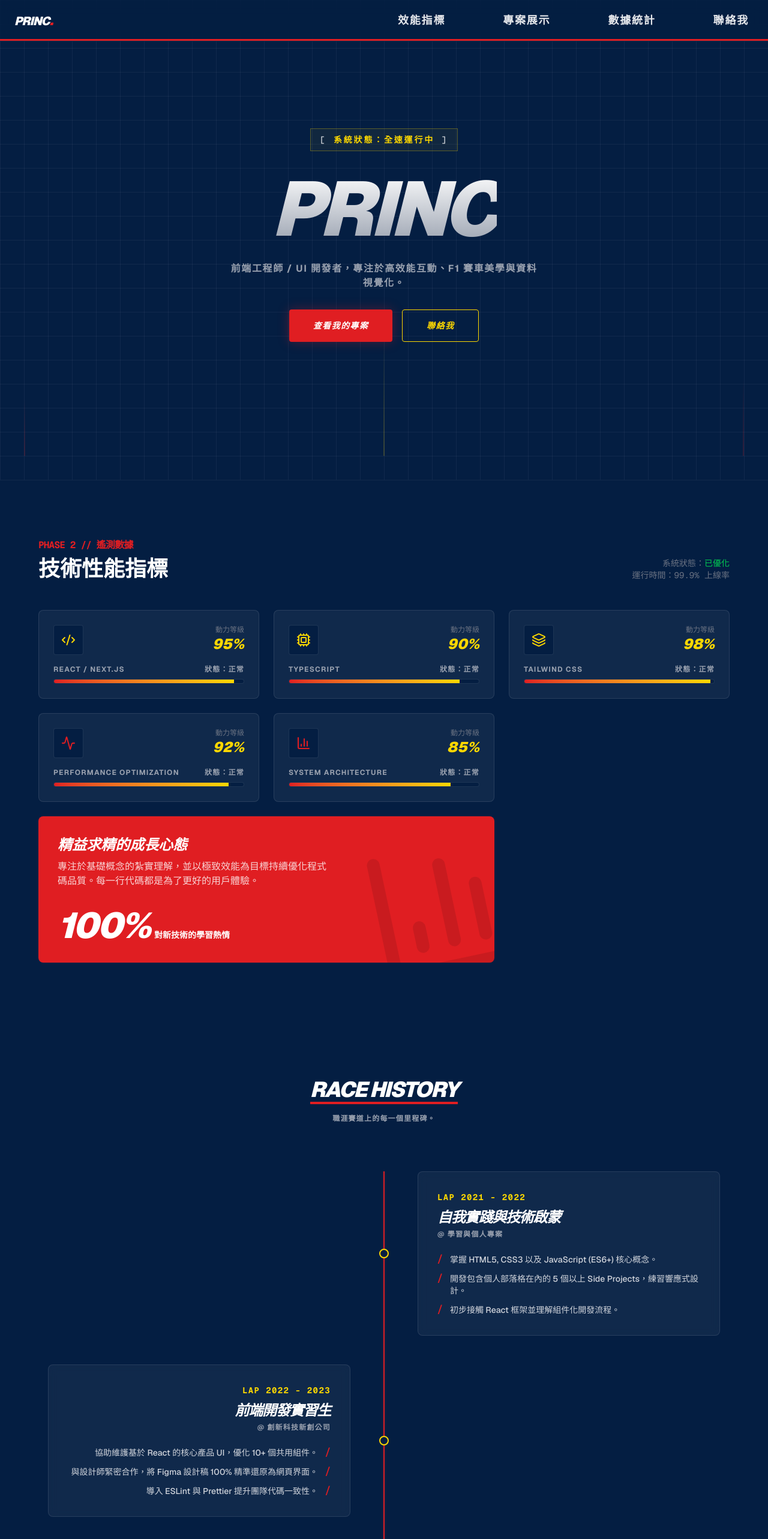
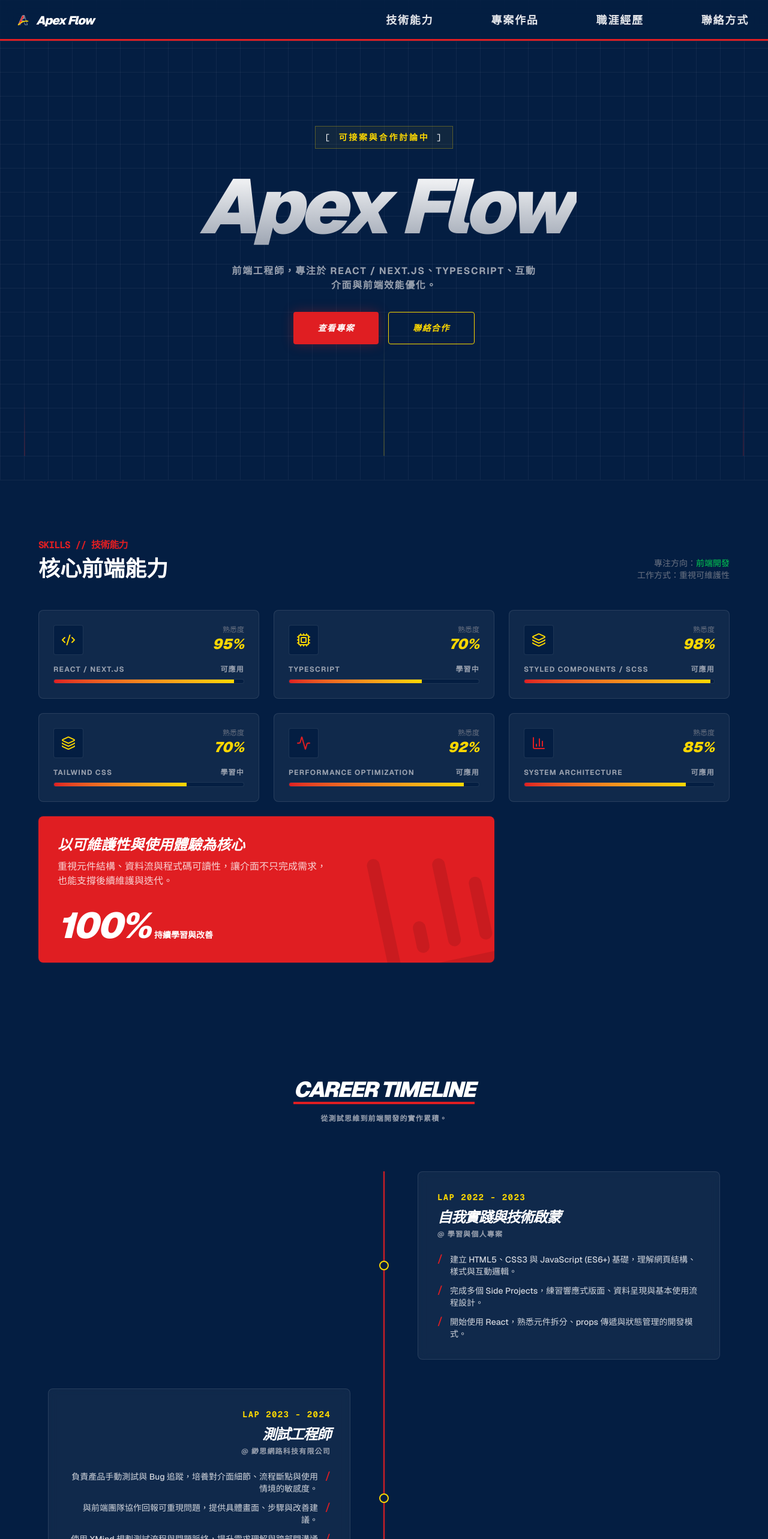
Before and after one commit to Harry-0824/red-bull-portfolio, a Next.js app: page / in a window 1280 px wide. Shown: the top 2566 px of the page at 60% size. Built offline with nearby package versions, Linux system fonts and the light colour scheme.

Commit message:
修改整體文字內容 建立品牌logo

```diff
--- a/src/app/layout.tsx
+++ b/src/app/layout.tsx
@@ -13,8 +13,9 @@ const geistMono = Geist_Mono({
 });
 
 export const metadata: Metadata = {
-  title: "PRINC | 前端工程師 - 追求極致效能的網頁開發者",
-  description: "專注於打造如 F1 賽車般精確且高效的網頁介面。致力於學習與應用 React, Next.js 最新技術。",
+  title: "Apex Flow | 前端工程師作品集",
+  description:
+    "前端工程師作品集，聚焦 React、Next.js、TypeScript、互動介面、效能優化與全端資料整合。",
 };
 
 export default function RootLayout({
--- a/src/app/page.tsx
+++ b/src/app/page.tsx
@@ -21,8 +21,8 @@ export default function Home() {
       <footer className="py-12 border-t border-white/5 text-center text-xs font-mono text-gray-600">
         <div className="max-w-7xl mx-auto px-6 flex flex-col items-center gap-2">
           <div>
-            &copy; {new Date().getFullYear()} PRINC{" "}
-            <span className="text-rbr-red">/ /</span> 專為速度而生
+            &copy; {new Date().getFullYear()} Apex Flow{" "}
+            <span className="text-rbr-red">/ /</span> 前端作品集 / 持續優化中
           </div>
           <div className="flex gap-4 mt-2">
             <a
--- a/src/components/ContactSection.tsx
+++ b/src/components/ContactSection.tsx
@@ -7,10 +7,10 @@ export default function ContactSection() {
       className="py-24 px-4 bg-rbr-navy border-t border-white/5 flex flex-col items-center justify-center"
     >
       <h2 className="text-3xl md:text-5xl font-black text-white mb-6 tracking-tight">
-        聯絡我
+        聯絡合作
       </h2>
       <p className="text-gray-400 max-w-xl text-center mb-8">
-        歡迎合作、交流或討論新想法！請透過下方方式聯繫。
+        若你正在尋找前端工程師、需要作品討論或想交流技術實作，歡迎透過 Email 或 GitHub 聯繫。
       </p>
       {/* 聯絡資訊區塊 */}
       <div className="w-full max-w-md bg-white/5 rounded-lg border border-white/10 flex flex-col items-center justify-center py-8 gap-4">
--- a/src/components/Hero.tsx
+++ b/src/components/Hero.tsx
@@ -12,19 +12,19 @@ const Hero = () => {
         <div className="mb-8 font-mono text-sm tracking-[0.2em] border border-rbr-yellow/30 px-4 py-2 bg-rbr-yellow/5">
           [{" "}
           <span className="text-rbr-yellow font-bold">
-            系統狀態：全速運行中
+            可接案與合作討論中
           </span>{" "}
           ]
         </div>
 
         {/* 主標題 */}
-        <h1 className="text-5xl sm:text-7xl md:text-9xl font-black italic tracking-tighter mb-6 bg-gradient-to-b from-white to-gray-400 bg-clip-text text-transparent">
-          PRINC
+        <h1 className="text-5xl sm:text-7xl md:text-9xl font-black italic tracking-tighter mb-6 px-3 pb-2 leading-none bg-gradient-to-b from-white to-gray-400 bg-clip-text text-transparent">
+          Apex Flow
         </h1>
 
         {/* 標語 */}
         <p className="text-gray-400 font-bold uppercase tracking-widest text-sm md:text-base max-w-lg mb-8">
-          前端工程師 / UI 開發者，專注於高效能互動、F1 賽車美學與資料視覺化。
+          前端工程師，專注於 React / Next.js、TypeScript、互動介面與前端效能優化。
         </p>
 
         {/* CTA 區塊 */}
@@ -32,17 +32,17 @@ const Hero = () => {
           <a
             href="#projects"
             className="shimmer-effect px-10 py-4 bg-rbr-red text-white font-black italic tracking-widest uppercase text-sm rounded-sm shadow-[0_0_20px_rgba(224,30,34,0.3)] transition-all hover:scale-105 active:scale-95 flex items-center justify-center"
-            aria-label="查看我的專案"
+            aria-label="查看專案"
           >
-            查看我的專案
+            查看專案
           </a>
 
           <a
             href="#contact"
             className="px-10 py-4 border border-rbr-yellow text-rbr-yellow font-black italic tracking-widest uppercase text-sm rounded-sm bg-transparent hover:bg-rbr-yellow/10 transition-all flex items-center justify-center"
-            aria-label="聯絡我"
+            aria-label="聯絡合作"
           >
-            聯絡我
+            聯絡合作
           </a>
         </div>
       </div>
--- a/src/components/Navbar.tsx
+++ b/src/components/Navbar.tsx
@@ -3,16 +3,17 @@
 import { useState } from "react";
 import { motion, AnimatePresence } from "framer-motion";
 import Link from "next/link";
+import Image from "next/image";
 import { Menu, X } from "lucide-react";
 
 const Navbar = () => {
   const [isMenuOpen, setIsMenuOpen] = useState(false);
 
   const navLinks = [
-    { name: "效能指標", id: "performance" },
-    { name: "專案展示", id: "projects" },
-    { name: "數據統計", id: "stats" },
-    { name: "聯絡我", id: "contact" },
+    { name: "技術能力", id: "performance" },
+    { name: "專案作品", id: "projects" },
+    { name: "職涯經歷", id: "stats" },
+    { name: "聯絡方式", id: "contact" },
   ];
 
   return (
@@ -20,9 +21,17 @@ const Navbar = () => {
       <div className="max-w-7xl mx-auto px-6 py-4 flex justify-between items-center">
         <Link
           href="/"
-          className="text-xl font-black italic tracking-tighter text-white"
+          className="text-xl font-black italic tracking-tighter text-white flex items-center gap-2"
         >
-          PRINC<span className="text-rbr-red text-2xl">.</span>
+          <Image
+            src="/brand/apex-flow-logo.svg"
+            alt=""
+            width={28}
+            height={28}
+            className="h-7 w-7"
+            priority
+          />
+          <span>Apex Flow</span>
         </Link>
 
         {/* Desktop Menu */}
--- a/src/components/PerformanceDashboard.tsx
+++ b/src/components/PerformanceDashboard.tsx
@@ -9,10 +9,21 @@ const skills = [
     level: 95,
     icon: <Code2 className="text-rbr-yellow" />,
   },
-  { name: "TypeScript", level: 90, icon: <Cpu className="text-rbr-yellow" /> },
+  {
+    name: "TypeScript",
+    level: 70,
+    status: "學習中",
+    icon: <Cpu className="text-rbr-yellow" />,
+  },
+  {
+    name: "Styled Components / SCSS",
+    level: 98,
+    icon: <Layers className="text-rbr-yellow" />,
+  },
   {
     name: "Tailwind CSS",
-    level: 98,
+    level: 70,
+    status: "學習中",
     icon: <Layers className="text-rbr-yellow" />,
   },
   {
@@ -34,17 +45,17 @@ export default function PerformanceDashboard() {
       className="py-24 px-4 bg-rbr-navy border-t border-white/5"
     >
       <div className="max-w-6xl mx-auto">
-        <div className="flex flex-col md:flex-row justify-between items-end mb-12 gap-6">
+        <div className="flex flex-col md:flex-row justify-between items-start md:items-end mb-12 gap-6">
           <div>
             <span className="text-rbr-red font-mono font-bold tracking-tighter">
-              PHASE 2 // 遙測數據
+              SKILLS // 技術能力
             </span>
-            <h2 className="text-4xl font-black mt-2">技術性能指標</h2>
+            <h2 className="text-4xl font-black mt-2">核心前端能力</h2>
           </div>
-          <div className="text-right font-mono text-sm text-gray-500">
-            系統狀態：<span className="text-green-500">已優化</span>
+          <div className="text-left md:text-right font-mono text-sm text-gray-500">
+            專注方向：<span className="text-green-500">前端開發</span>
             <br />
-            運行時間：99.9% 上線率
+            工作方式：重視可維護性
           </div>
         </div>
 
@@ -63,9 +74,7 @@ export default function PerformanceDashboard() {
                   {skill.icon}
                 </div>
                 <div className="text-right">
-                  <div className="text-xs font-mono text-gray-500">
-                    動力等級
-                  </div>
+                  <div className="text-xs font-mono text-gray-500">熟悉度</div>
                   <div className="text-2xl font-black text-rbr-yellow italic">
                     {skill.level}%
                   </div>
@@ -74,7 +83,7 @@ export default function PerformanceDashboard() {
 
               <div className="mb-2 flex justify-between items-center text-xs font-bold uppercase tracking-widest text-gray-400">
                 <span>{skill.name}</span>
-                <span>狀態：正常</span>
+                <span>{skill.status ?? "可應用"}</span>
               </div>
 
               <div className="h-2 bg-rbr-navy border border-white/10 rounded-full overflow-hidden">
@@ -98,10 +107,10 @@ export default function PerformanceDashboard() {
           >
             <div className="relative z-10 text-white">
               <h3 className="text-2xl font-black mb-2 uppercase italic">
-                精益求精的成長心態
+                以可維護性與使用體驗為核心
               </h3>
               <p className="text-white/80 max-w-md font-medium">
-                專注於基礎概念的紮實理解，並以極致效能為目標持續優化程式碼品質。每一行代碼都是為了更好的用戶體驗。
+                重視元件結構、資料流與程式碼可讀性，讓介面不只完成需求，也能支撐後續維護與迭代。
               </p>
             </div>
             <div className="mt-8 flex items-baseline gap-2 relative z-10 text-white">
@@ -109,7 +118,7 @@ export default function PerformanceDashboard() {
                 100%
               </span>
               <span className="text-sm font-bold uppercase">
-                對新技術的學習熱情
+                持續學習與改善
               </span>
             </div>
 
--- a/src/components/ProjectGallery.tsx
+++ b/src/components/ProjectGallery.tsx
@@ -21,10 +21,10 @@ export default function ProjectGallery() {
       <div className="max-w-6xl mx-auto">
         <div className="mb-16">
           <h2 className="text-4xl font-black italic tracking-tighter mb-4 inline-block border-b-4 border-rbr-red text-white">
-            大獎賽專案集
+            精選專案作品
           </h2>
           <p className="text-gray-400 mt-4 max-w-xl font-bold uppercase tracking-widest text-xs">
-            由空氣動力學效率驅動的精確工程應用程式精選。
+            以 React / Next.js 前端實作為主，整理需求拆解、介面互動與資料串接的實作案例。
           </p>
         </div>
 
--- a/src/components/RaceHistory.tsx
+++ b/src/components/RaceHistory.tsx
@@ -5,62 +5,67 @@ import { useRef } from "react";
 
 const milestones = [
   {
-    lap: "LAP 2021 - 2022",
+    lap: "LAP 2022 - 2023",
     role: "自我實踐與技術啟蒙",
     company: "學習與個人專案",
     achievements: [
-      "掌握 HTML5, CSS3 以及 JavaScript (ES6+) 核心概念。",
-      "開發包含個人部落格在內的 5 個以上 Side Projects，練習響應式設計。",
-      "初步接觸 React 框架並理解組件化開發流程。"
+      "建立 HTML5、CSS3 與 JavaScript (ES6+) 基礎，理解網頁結構、樣式與互動邏輯。",
+      "完成多個 Side Projects，練習響應式版面、資料呈現與基本使用流程設計。",
+      "開始使用 React，熟悉元件拆分、props 傳遞與狀態管理的開發模式。",
     ],
-    alignment: "right"
+    alignment: "right",
   },
   {
-    lap: "LAP 2022 - 2023",
-    role: "前端開發實習生",
-    company: "創新科技新創公司",
+    lap: "LAP 2023 - 2024",
+    role: "測試工程師",
+    company: "緲思網路科技有限公司",
     achievements: [
-      "協助維護基於 React 的核心產品 UI，優化 10+ 個共用組件。",
-      "與設計師緊密合作，將 Figma 設計稿 100% 精準還原為網頁界面。",
-      "導入 ESLint 與 Prettier 提升團隊代碼一致性。"
+      "負責產品手動測試與 Bug 追蹤，培養對介面細節、流程斷點與使用情境的敏感度。",
+      "與前端團隊協作回報可重現問題，提供具體畫面、步驟與改善建議。",
+      "使用 XMind 規劃測試流程與問題脈絡，提升需求理解與跨部門溝通效率。",
+      "持續進修 HTML、CSS、JavaScript 與 React，將測試視角轉化為前端開發判斷。",
     ],
-    alignment: "left"
+    alignment: "left",
   },
   {
-    lap: "LAP 2023 - PRESENT",
+    lap: "LAP 2025 - PRESENT",
     role: "前端工程師",
-    company: "數位轉型顧問公司",
+    company: "伊利諾芝加哥教育股份公司",
     achievements: [
-      "主導中型電商專案的 Next.js 遷移，大幅提升 SEO 指標與 FCP 速度。",
-      "負責內部 UI 庫的開發與維護，專注於高效能動畫與無障礙設計。",
-      "積極參與 Code Review，協助提升專案整體的代碼品質與穩定性。"
+      "參與官方網站建置與優化，改善 SEO 表現、LCP 載入速度與主要頁面可讀性。",
+      "開發並維護內部 UI 元件，兼顧互動效果、可重用性與無障礙細節。",
+      "整理前端開發流程與維護規範，協助提升專案穩定性與後續交接效率。",
     ],
-    alignment: "right"
-  }
+    alignment: "right",
+  },
 ];
 
 const RaceHistory = () => {
   const containerRef = useRef<HTMLDivElement>(null);
   const { scrollYProgress } = useScroll({
     target: containerRef,
-    offset: ["start end", "end end"]
+    offset: ["start end", "end end"],
   });
 
   const pathLength = useSpring(scrollYProgress, {
     stiffness: 100,
     damping: 30,
-    restDelta: 0.001
+    restDelta: 0.001,
   });
 
   return (
-    <section id="stats" ref={containerRef} className="py-24 bg-rbr-navy relative overflow-hidden">
+    <section
+      id="stats"
+      ref={containerRef}
+      className="py-24 bg-rbr-navy relative overflow-hidden"
+    >
       <div className="max-w-6xl mx-auto px-4">
         <div className="mb-20 text-center">
           <h2 className="text-4xl font-black italic tracking-tighter inline-block border-b-4 border-rbr-red text-white uppercase">
-            Race History
+            Career Timeline
           </h2>
           <p className="text-gray-400 mt-4 font-bold uppercase tracking-widest text-xs">
-            職涯賽道上的每一個里程碑。
+            從測試思維到前端開發的實作累積。
           </p>
         </div>
 
@@ -75,14 +80,22 @@ const RaceHistory = () => {
 
           <div className="space-y-12">
             {milestones.map((milestone, index) => (
-              <div key={index} className="relative flex flex-col md:flex-row items-center justify-between group">
+              <div
+                key={index}
+                className="relative flex flex-col md:flex-row items-center justify-between group"
+              >
                 {/* Node */}
                 <div className="absolute left-1/2 -translate-x-1/2 w-4 h-4 bg-rbr-navy border-2 border-rbr-yellow rounded-full z-10 hidden md:block group-hover:shadow-[0_0_15px_#FCD700] transition-shadow duration-300" />
 
                 {/* Card Container */}
-                <div className={`w-full md:w-[45%] ${milestone.alignment === "left" ? "md:text-right" : "md:ml-auto"}`}>
+                <div
+                  className={`w-full md:w-[45%] ${milestone.alignment === "left" ? "md:text-right" : "md:ml-auto"}`}
+                >
                   <motion.div
-                    initial={{ opacity: 0, x: milestone.alignment === "left" ? -50 : 50 }}
+                    initial={{
+                      opacity: 0,
+                      x: milestone.alignment === "left" ? -50 : 50,
+                    }}
                     whileInView={{ opacity: 1, x: 0 }}
                     transition={{ duration: 0.8, delay: index * 0.2 }}
                     viewport={{ once: true }}
@@ -98,12 +111,22 @@ const RaceHistory = () => {
                       @ {milestone.company}
                     </h4>
 
-                    <ul className={`space-y-3 text-sm text-gray-300 font-medium ${milestone.alignment === "left" ? "md:flex md:flex-col md:items-end" : ""}`}>
+                    <ul
+                      className={`space-y-3 text-sm text-gray-300 font-medium ${milestone.alignment === "left" ? "md:flex md:flex-col md:items-end" : ""}`}
+                    >
                       {milestone.achievements.map((achievement, aIndex) => (
                         <li key={aIndex} className="flex gap-3">
-                          {milestone.alignment === "right" && <span className="text-rbr-red text-lg leading-none">/</span>}
+                          {milestone.alignment === "right" && (
+                            <span className="text-rbr-red text-lg leading-none">
+                              /
+                            </span>
+                          )}
                           <span>{achievement}</span>
-                          {milestone.alignment === "left" && <span className="text-rbr-red text-lg leading-none hidden md:block">/</span>}
+                          {milestone.alignment === "left" && (
+                            <span className="text-rbr-red text-lg leading-none hidden md:block">
+                              /
+                            </span>
+                          )}
                         </li>
                       ))}
                     </ul>
--- a/src/data/projects.ts
+++ b/src/data/projects.ts
@@ -3,11 +3,11 @@ import type { Project } from "@/types/project";
 export const projects: Project[] = [
   {
     title: "互動式天氣預報 App",
-    category: "API 整合應用",
+    category: "API 串接與互動介面",
     description:
-      "可根據用戶輸入位置顯示天氣資訊，並嘗試處理非同步資料與動態背景。",
+      "以 React 串接 OpenWeather API，依使用者輸入呈現即時天氣資訊與對應的動態介面狀態。",
     objective:
-      "目標是練習 API 資料處理、非同步狀態管理，以及天氣動態對 UI 的影響。",
+      "練習非同步資料處理、API 回應狀態管理與 UI 回饋設計，讓使用者能快速查詢並理解天氣結果。",
     stack: [
       "React",
       "Rest API",
@@ -25,23 +25,25 @@ export const projects: Project[] = [
   },
   {
     title: "質感高效待辦清單",
-    category: "互動介面設計",
-    description: "（開發中）嘗試結合瀏覽器儲存與動畫，設計直覺的工作管理介面。",
-    objective: "目標是探索極簡設計、動畫表現，以及 LocalStorage 的應用。",
+    category: "狀態管理與任務介面",
+    description:
+      "開發中的任務管理工具，聚焦 TypeScript 狀態設計、瀏覽器儲存與清楚的操作回饋。",
+    objective:
+      "規劃以 LocalStorage 保存任務狀態，並透過簡潔互動降低新增、完成與整理任務的操作成本。",
     stack: ["TypeScript", "LocalStorage", "CSS Modules", "Zustand"],
     metrics: [],
     image: "",
     links: {},
     tags: ["TypeScript", "LocalStorage", "CSS Modules"],
-    readinessNote: "This project is not yet public or still in development.",
+    readinessNote: "此專案尚未公開，內容仍在整理與開發中。",
   },
   {
     title: "MG MOTOR 品牌展示網站",
-    category: "品牌展示與全端開發",
+    category: "品牌網站與全端整合",
     description:
-      "MG 汽車品牌展示網站，包含車款目錄、經銷商地圖與線上預約等功能。",
+      "汽車品牌展示網站，整合車款目錄、經銷商地圖與線上預約流程，呈現完整前後端串接案例。",
     objective:
-      "以 React 17 與 CSS 技術，提升汽車品牌的數位體驗，並整合 RESTful API 實作全端功能。",
+      "以前端頁面呈現品牌內容與主要使用流程，並透過 Node.js、Express、PostgreSQL 與 RESTful API 完成資料整合。",
     stack: [
       "React",
       "Ant Design",
```
Also changed, not shown: src/components/ProjectModal.tsx (+10 -12 lines), public/brand/apex-flow-logo.svg (added).
